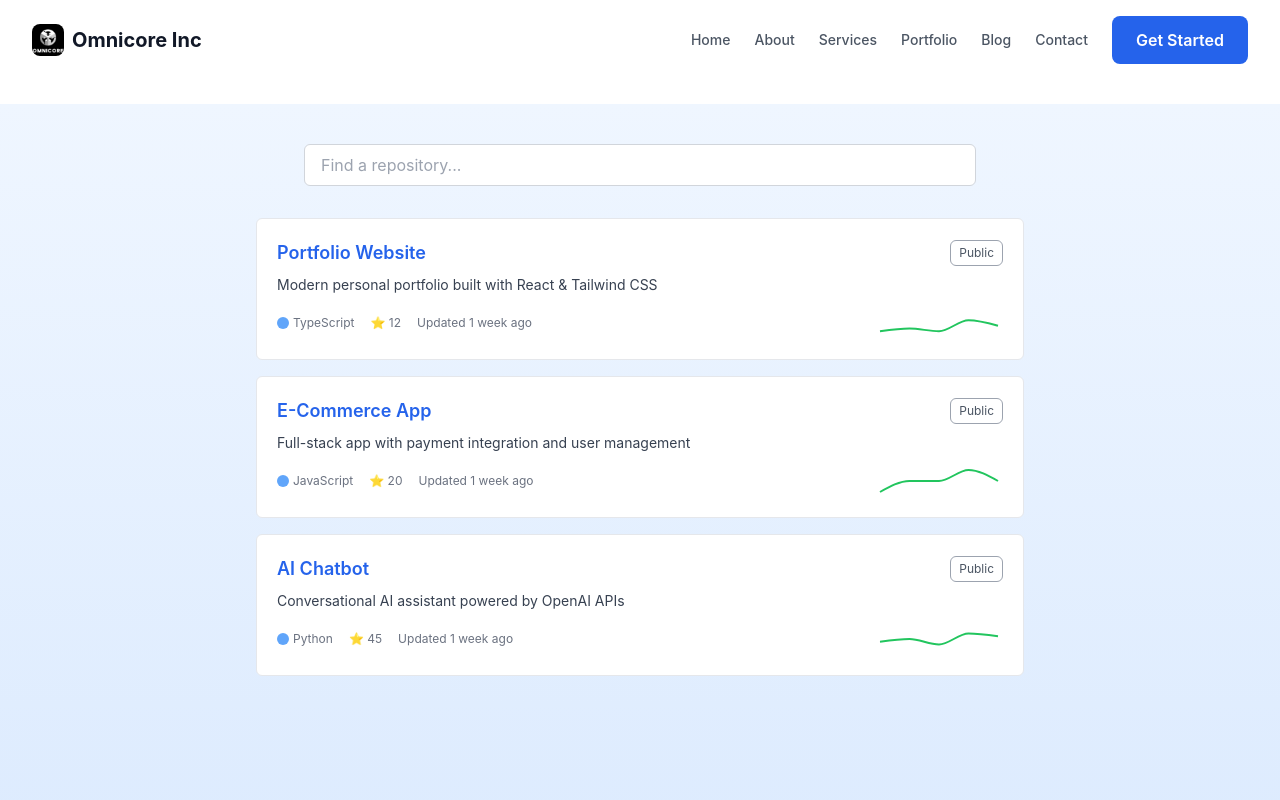
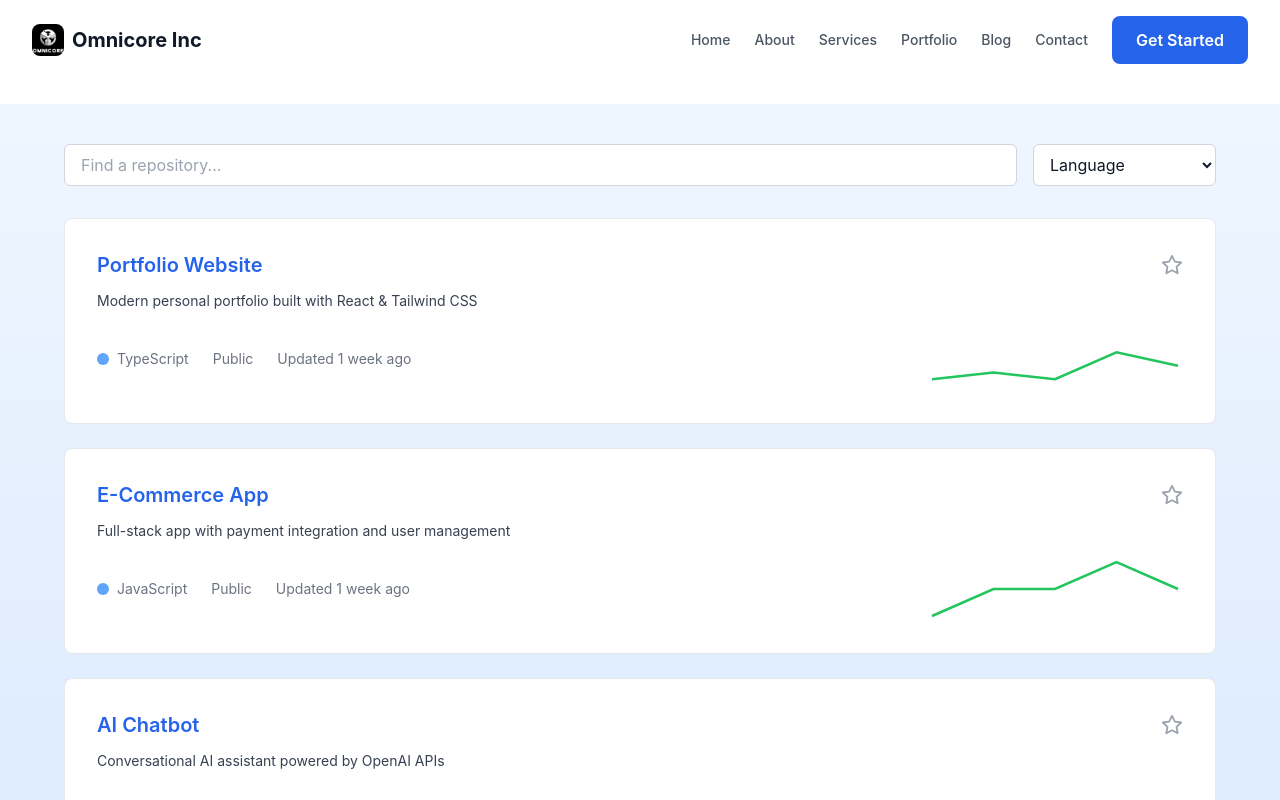
Before and after one commit to vaishnavi12105/omnicore_internship, a React (Vite) app: page /projects in a window 1280 px wide. Shown: the top 800 px of the page. Built offline with nearby package versions, Linux system fonts and the light colour scheme.

Commit message:
changes done

```diff
--- a/src/pages/Projects.tsx
+++ b/src/pages/Projects.tsx
@@ -5,11 +5,17 @@ import {
   LineChart,
   Line,
   ResponsiveContainer,
+  Tooltip,
+  XAxis,
+  YAxis,
 } from "recharts";
+import { Star } from "lucide-react";
 
 const Projects = () => {
   const navigate = useNavigate();
   const [search, setSearch] = useState("");
+  const [selectedLang, setSelectedLang] = useState("All");
+  const [favorites, setFavorites] = useState<number[]>([]);
 
   const repos = [
     {
@@ -59,11 +65,20 @@ const Projects = () => {
     },
   ];
 
+
   const filteredRepos = repos.filter(
     (repo) =>
-      repo.name.toLowerCase().includes(search.toLowerCase()) ||
-      repo.description.toLowerCase().includes(search.toLowerCase())
+      (selectedLang === "All" || repo.language === selectedLang) &&
+      (repo.name.toLowerCase().includes(search.toLowerCase()) ||
+        repo.description.toLowerCase().includes(search.toLowerCase()))
   );
+
+
+  const toggleFavorite = (id: number) => {
+    setFavorites((prev) =>
+      prev.includes(id) ? prev.filter((fav) => fav !== id) : [...prev, id]
+    );
+  };
 
   return (
     <motion.div
@@ -79,29 +94,46 @@ const Projects = () => {
       transition={{ duration: 0.6 }}
     >
 
-
-      <div className="relative w-full max-w-2xl mb-8">
+      <div className="flex flex-col md:flex-row w-full max-w-6xl mb-8 gap-4">
         <input
           type="text"
           placeholder="Find a repository..."
           value={search}
           onChange={(e) => setSearch(e.target.value)}
-          className="w-full pl-4 pr-4 py-2 rounded-md border border-gray-300 dark:border-gray-700
+          className="flex-1 pl-4 pr-4 py-2 rounded-md border border-gray-300 dark:border-gray-700
                      bg-white text-gray-900 placeholder-gray-400
                      dark:bg-gray-900 dark:text-gray-200 dark:placeholder-gray-500
                      focus:ring-2 focus:ring-blue-500 outline-none transition"
         />
+
+
+        <select
+          value={selectedLang}
+          onChange={(e) => setSelectedLang(e.target.value)}
+          className="px-3 py-2 rounded-md border border-gray-300 dark:border-gray-700
+                     bg-white dark:bg-gray-900 text-gray-900 dark:text-gray-200
+                     focus:ring-2 focus:ring-blue-500 outline-none"
+        >
+          <option value="All">Language</option>
+          <option value="HTML">HTML</option>
+          <option value="Jupyter Notebook">Jupyter Notebook</option>
+          <option value="JavaScript">JavaScript</option>
+          <option value="TypeScript">TypeScript</option>
+          <option value="Python">Python</option>
+          <option value="Vue">Vue</option>
+          <option value="C#">C#</option>
+        </select>
       </div>
 
 
-      <div className="w-full max-w-3xl space-y-4">
+      <div className="w-full max-w-6xl space-y-6">
         {filteredRepos.length > 0 ? (
           filteredRepos.map((repo, index) => (
             <motion.div
               key={repo.id}
               onClick={() => navigate(`/projects/${repo.id}`)}
               className="bg-white dark:bg-gray-900 border border-gray-200 dark:border-gray-800
-                         rounded-md p-5 hover:bg-gray-50 dark:hover:bg-gray-800
+                         rounded-lg p-8 hover:bg-gray-50 dark:hover:bg-gray-800
                          cursor-pointer transition"
               initial={{ opacity: 0, y: 20 }}
               animate={{ opacity: 1, y: 0 }}
@@ -109,41 +141,59 @@ const Projects = () => {
             >
 
               <div className="flex items-center justify-between">
-                <h2 className="text-lg font-semibold text-blue-600 dark:text-blue-400 hover:underline">
+                <h2 className="text-xl font-semibold text-blue-600 dark:text-blue-400 hover:underline">
                   {repo.name}
                 </h2>
-                <span className="text-xs px-2 py-1 border border-gray-400 dark:border-gray-600
-                                 rounded-md text-gray-600 dark:text-gray-400">
-                  {repo.visibility}
-                </span>
+
+
+                <button
+                  onClick={(e) => {
+                    e.stopPropagation();
+                    toggleFavorite(repo.id);
+                  }}
+                  className="ml-2"
+                >
+                  <Star
+                    size={22}
+                    className={`transition ${
+                      favorites.includes(repo.id)
+                        ? "fill-yellow-400 text-yellow-400"
+                        : "text-gray-400 hover:text-yellow-400"
+                    }`}
+                  />
+                </button>
               </div>
 
 
-              <p className="mt-2 text-sm text-gray-700 dark:text-gray-400">
+              <p className="mt-3 text-sm text-gray-700 dark:text-gray-400">
                 {repo.description}
               </p>
 
 
-              <div className="flex items-center justify-between mt-3">
-                <div className="flex items-center space-x-4 text-xs text-gray-500 dark:text-gray-400">
+              <div className="flex items-center justify-between mt-4">
+                <div className="flex items-center space-x-6 text-sm text-gray-500 dark:text-gray-400">
                   <span className="flex items-center">
-                    <span className="w-3 h-3 rounded-full bg-blue-400 inline-block mr-1"></span>
+                    <span className="w-3 h-3 rounded-full bg-blue-400 inline-block mr-2"></span>
                     {repo.language}
                   </span>
-                  <span>⭐ {repo.stars}</span>
+                  <span>{repo.visibility}</span>
                   <span>Updated 1 week ago</span>
                 </div>
 
 
-                <div className="w-32 h-8">
+                <div className="w-64 h-16">
                   <ResponsiveContainer width="100%" height="100%">
                     <LineChart data={repo.popularity}>
+                      <XAxis dataKey="day" hide />
+                      <YAxis hide />
+                      <Tooltip />
                       <Line
-                        type="monotone"
+                        type="linear"
                         dataKey="value"
                         stroke="#22c55e"
-                        strokeWidth={2}
+                        strokeWidth={2.5}
                         dot={false}
+                        isAnimationActive={true}
                       />
                     </LineChart>
                   </ResponsiveContainer>
```
Lines whose indentation alone changed are shown as unchanged.
